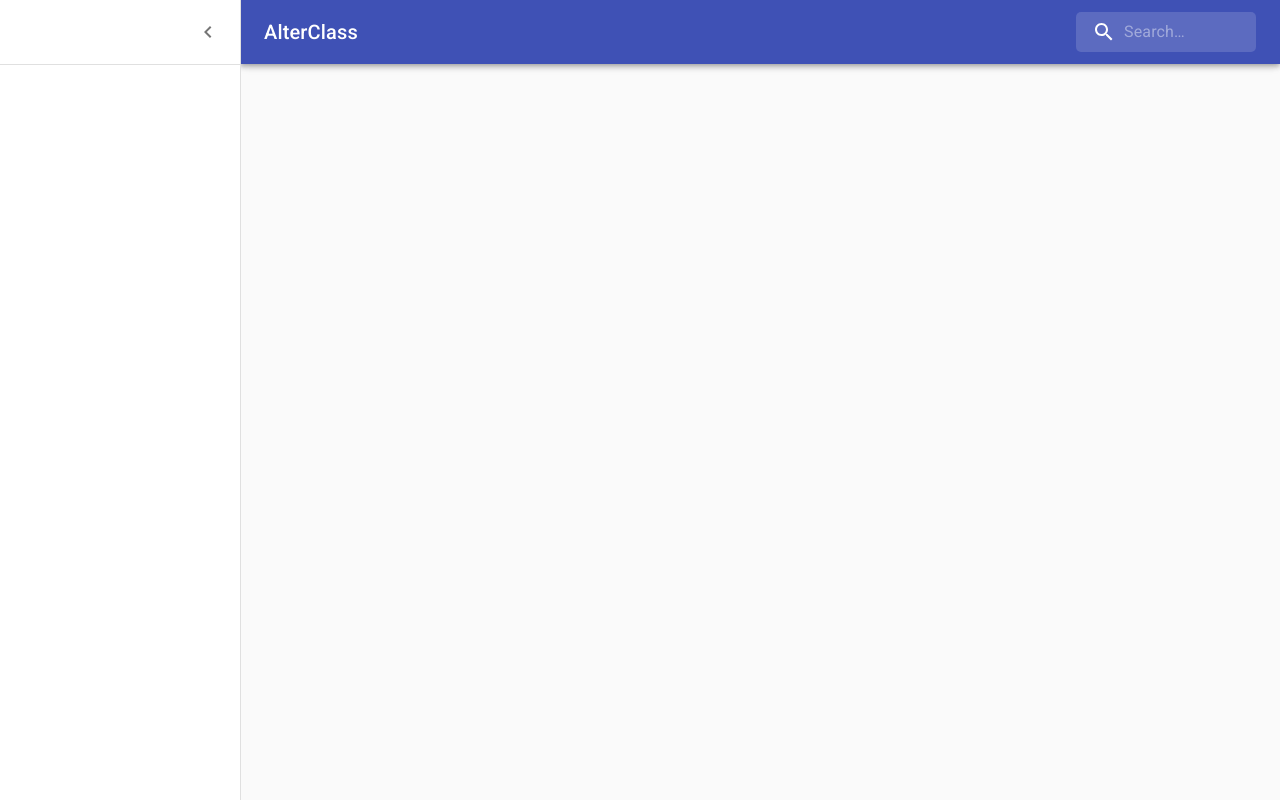
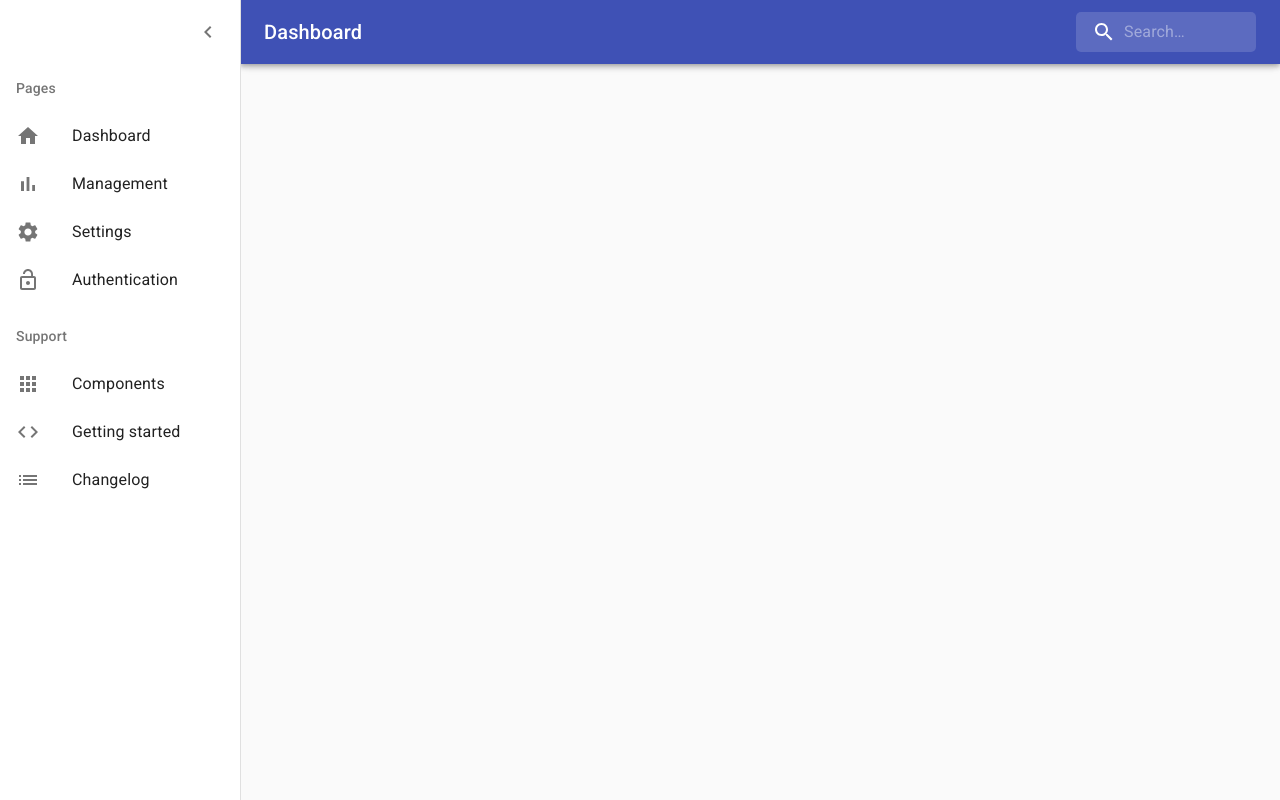
Before and after one commit to AlterClassIO/material-dashboard-react, a React (Create React App) app: page / in a window 1280 px wide. Both pictures are taken after a click on the button "open drawer". Built offline with nearby package versions, Linux system fonts and the light colour scheme.

Commit message:
feat: add menu items

```diff
--- a/src/layouts/Admin.js
+++ b/src/layouts/Admin.js
@@ -1,5 +1,6 @@
 import React, { useState } from "react";
 import styled from 'styled-components';
+import PropTypes from 'prop-types';
 // @material-ui/core components
 import AppBar from '@material-ui/core/AppBar';
 import Toolbar from '@material-ui/core/Toolbar';
@@ -8,7 +9,18 @@ import IconButton from '@material-ui/core/IconButton';
 import MenuIcon from '@material-ui/icons/Menu';
 import ChevronLeftIcon from '@material-ui/icons/ChevronLeft';
 import Typography from '@material-ui/core/Typography';
-import Divider from '@material-ui/core/Divider';
+import List from '@material-ui/core/List';
+import ListSubheader from '@material-ui/core/ListSubheader';
+import ListItem from '@material-ui/core/ListItem';
+import ListItemIcon from '@material-ui/core/ListItemIcon';
+import ListItemText from '@material-ui/core/ListItemText';
+import HomeIcon from '@material-ui/icons/Home';
+import SettingsIcon from '@material-ui/icons/Settings';
+import LockOpenIcon from '@material-ui/icons/LockOpen';
+import ListIcon from '@material-ui/icons/List';
+import AppsIcon from '@material-ui/icons/Apps';
+import CodeIcon from '@material-ui/icons/Code';
+import BarChartIcon from '@material-ui/icons/BarChart';
 // core components
 import Search from '../components/Search';
 
@@ -19,31 +31,25 @@ const drawerHeight = 64;
 const Layout = styled.div`
   display: flex;
 `;
-
 const StyledAppBar = styled(AppBar)`
   margin-left: ${props => props.shifted ? `${drawerWidth}px` : '0'};
   width: ${props => props.shifted ? `calc(100% - ${drawerWidth}px)` : '100%'};
 `;
-
 const ToolbarContent = styled.div`
   flex-grow: 1;
   display: flex;
   justify-content: flex-end;
 `;
-
 const StyledIconButton = styled(IconButton)`
   display: ${props => props.show ? 'inline-block' : 'none'};
 `;
-
 const StyledDrawer = styled(Drawer)`
   width: ${drawerWidth}px;
   flex-shrink: 0;
 `;
-
 const DrawerContent = styled.div`
   width: ${drawerWidth}px;
 `;
-
 const DrawerHeader = styled.div`
   display: flex;
   align-items: center;
@@ -51,24 +57,28 @@ const DrawerHeader = styled.div`
   padding: 0 8px;
   height: ${drawerHeight}px;
 `;
-
 const Content = styled.main`
   flex-grow: 1;
   margin-left: ${props => props.shifted ? '0' : `-${drawerWidth}px`};
 `;
 
 // main component
-const AdminLayout = ({ children }) => {
+const AdminLayout = (props) => {
+  // props
+  const {
+    children,
+    title = 'Dashboard'
+  } = props;
+  // state
   const [openDrawer, setOpenDrawer] = useState(false);
-
+  // functions to handle drawer opening/closing
   const handleDrawerOpen = () => {
     setOpenDrawer(true);
   };
-
   const handleDrawerClose = () => {
     setOpenDrawer(false);
   };
-
+  // render component
   return (
     <Layout>
       { /* HEADER BAR */ }
@@ -87,14 +97,13 @@ const AdminLayout = ({ children }) => {
             <MenuIcon />
           </StyledIconButton>
           <Typography variant="h6" noWrap>
-            AlterClass
+            {title}
           </Typography>
           <ToolbarContent>
             <Search />
           </ToolbarContent>
         </Toolbar>
       </StyledAppBar>
-
       { /* DRAWER MENU */ }
       <StyledDrawer
         variant="persistent"
@@ -107,10 +116,46 @@ const AdminLayout = ({ children }) => {
               <ChevronLeftIcon />
             </IconButton>
           </DrawerHeader>
-          <Divider />
+          <List
+            subheader={<ListSubheader>Pages</ListSubheader>}
+          >
+            <ListItem button>
+              <ListItemIcon><HomeIcon /></ListItemIcon>
+              <ListItemText primary='Dashboard' />
+            </ListItem>
+            <ListItem button>
+              <ListItemIcon><BarChartIcon /></ListItemIcon>
+              <ListItemText primary='Management' />
+            </ListItem>
+            <ListItem button>
+              <ListItemIcon><SettingsIcon /></ListItemIcon>
+              <ListItemText primary='Settings' />
+            </ListItem>
+            <ListItem button>
+              <ListItemIcon><LockOpenIcon /></ListItemIcon>
+              <ListItemText primary='Authentication' />
+            </ListItem>
+          </List>
+          <List
+            subheader={
+              <ListSubheader>Support</ListSubheader>
+            }
+          >
+            <ListItem button>
+              <ListItemIcon><AppsIcon /></ListItemIcon>
+              <ListItemText primary='Components' />
+            </ListItem>
+            <ListItem button>
+              <ListItemIcon><CodeIcon /></ListItemIcon>
+              <ListItemText primary='Getting started' />
+            </ListItem>
+            <ListItem button>
+              <ListItemIcon><ListIcon /></ListItemIcon>
+              <ListItemText primary='Changelog' />
+            </ListItem>
+          </List>
         </DrawerContent>
       </StyledDrawer>
-
       { /* MAIN CONTENT */ }
       <Content shifted={openDrawer ? 1 : 0}>
         {children}
@@ -119,4 +164,9 @@ const AdminLayout = ({ children }) => {
   );
 };
 
+AdminLayout.propTypes = {
+  children: PropTypes.node,
+  title: PropTypes.string
+};
+
 export default AdminLayout;
```
